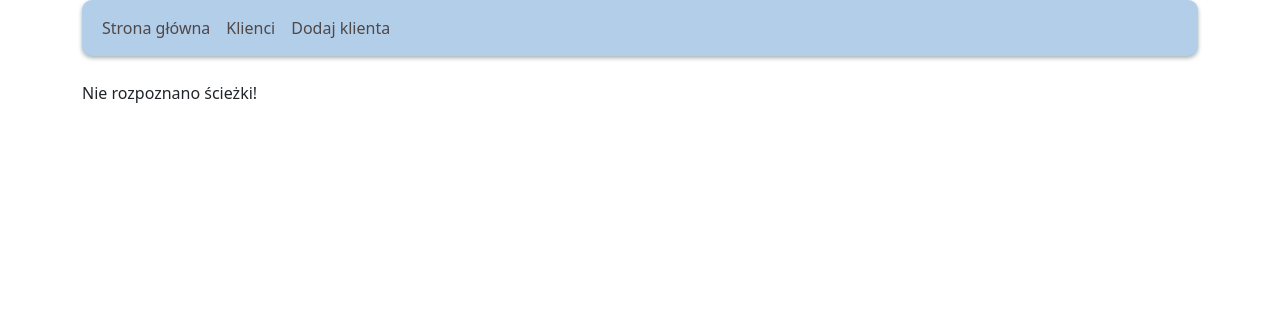
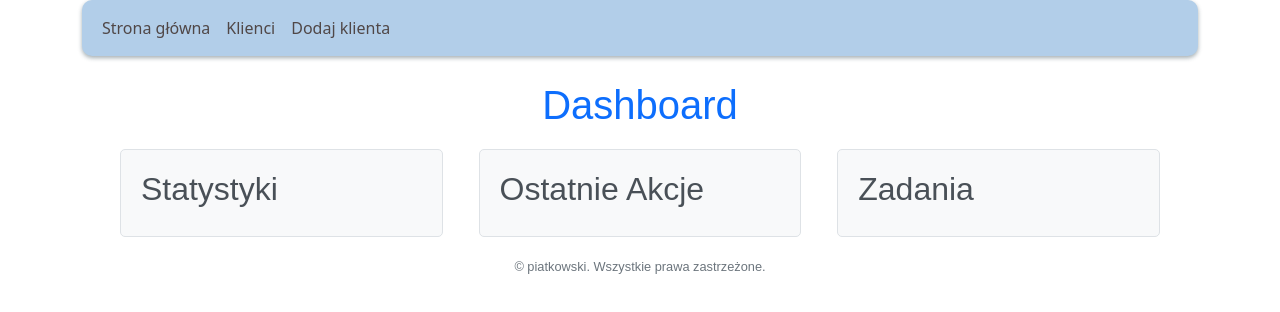
Before and after one commit to sebastianpgab/BusinessBuddyFront, an Angular app: page /dashboard in a window 1280 px wide. Shown: the top 312 px of the page. Built offline with nearby package versions, Linux system fonts and the light colour scheme.

Commit message:
update routing, add dashboard component with user actions tracking

```diff
--- a/src/app/customer/customer-add/customer-add.component.ts
+++ b/src/app/customer/customer-add/customer-add.component.ts
@@ -2,6 +2,7 @@ import { Component, Injectable, OnInit } from '@angular/core';
 import { Customer } from '../model';
 import { CustomerService } from '../customer.service';
 import { MessageService } from 'src/app/message.service';
+import { ActionsService } from 'src/app/last-actions/actions.service';
 
 @Component({
   selector: 'app-customer-add',
@@ -21,12 +22,13 @@ export class CustomerAddComponent implements OnInit {
     phoneNumber: '',
     email: ''
   };
-  constructor(private customerService: CustomerService, private messageService: MessageService) { }
+  constructor(private customerService: CustomerService, private messageService: MessageService, private actionsService: ActionsService ) { }
 
   ngOnInit(): void {
   }
 
   addCustomer() : void {
+    this.actionsService.addAction('Użytkownik dodał klienta');
     this.customerService.postCustomer(this.customer).subscribe(
       () => this.messageService.success("Poprawnie dodano klienta"),
     error => this.messageService.error("Nie udało się dodać klienta"));
--- a/src/app/dashboard/dashboard.component.html
+++ b/src/app/dashboard/dashboard.component.html
@@ -1 +1,19 @@
-<p>dashboard works!</p>
+<div class="dashboard">
+    <div class="header">
+      <h1>Dashboard</h1>
+    </div>
+    <div class="panels">
+      <div class="panel">
+        <h2>Statystyki</h2>
+      </div>
+      <div class="panel">
+        <h2>Ostatnie Akcje</h2>
+      </div>
+      <div class="panel">
+        <h2>Zadania</h2>
+      </div>
+    </div>
+    <div class="footer">
+      <p>&copy; piatkowski. Wszystkie prawa zastrzeżone.</p>
+    </div>
+  </div>
--- /dev/null
+++ b/src/app/last-actions/actions.service.ts
@@ -0,0 +1,21 @@
+import { Injectable } from '@angular/core';
+
+@Injectable({
+  providedIn: 'root'
+})
+export class ActionsService {
+  private actions: string[] = [];
+
+  constructor() {}
+
+  addAction(action: string) {
+    this.actions.push(action);
+    if (this.actions.length > 10) {
+      this.actions.shift();
+    }
+  }
+
+  getActions(): string[] {
+    return this.actions;
+  }
+}
--- /dev/null
+++ b/src/app/last-actions/last-actions.component.html
@@ -0,0 +1,6 @@
+<div>
+    <h3>Ostatnie akcje</h3>
+    <ul>
+      <li *ngFor="let action of actions">{{ action }}</li>
+    </ul>
+</div>
--- /dev/null
+++ b/src/app/last-actions/last-actions.component.ts
@@ -0,0 +1,18 @@
+import { Component, OnInit } from '@angular/core';
+import { ActionsService } from './actions.service';
+
+@Component({
+  selector: 'app-last-actions',
+  templateUrl: './last-actions.component.html',
+  styles: [
+  ]
+})
+export class LastActionsComponent implements OnInit {
+  actions: string[] = [];
+
+  constructor(private actionsService: ActionsService) {}
+
+  ngOnInit() {
+    this.actions = this.actionsService.getActions();
+  }
+}
--- a/src/core/navbar/navbar.component.html
+++ b/src/core/navbar/navbar.component.html
@@ -6,13 +6,13 @@
       <div class="collapse navbar-collapse" id="navbarNav">
         <ul class="navbar-nav me-auto mb-2 mb-lg-0">
           <li class="nav-item">
-            <a class="nav-link active" aria-current="page" href="#">Strona główna</a>
+            <a class="nav-link active" aria-current="page" routerLink="dashboard">Strona główna</a>
           </li>
           <li class="nav-item">
-            <a class="nav-link" href="#">Klienci</a>
+            <a class="nav-link" routerLink="customer/list">Klienci</a>
           </li>
           <li class="nav-item">
-            <a class="nav-link" href="#">Dodaj klienta</a>
+            <a class="nav-link" routerLink="customer/add">Dodaj klienta</a>
           </li>
         </ul>
       </div>
--- a/src/styles.scss
+++ b/src/styles.scss
@@ -36,3 +36,42 @@ h3 {
   .navbar-custom .navbar-toggler {
     background-color: #007bff !important; // Kolor tła przełącznika na urządzeniach mobilnych
   }
+
+  //dashboard
+
+  /* dashboard.component.css */
+.dashboard {
+  font-family: 'Arial', sans-serif;
+  color: #333;
+  margin: 20px;
+}
+
+.header h1 {
+  color: #0d6efd;
+  text-align: center;
+}
+
+.panels {
+  display: flex;
+  justify-content: space-around;
+  margin-top: 20px;
+}
+
+.panel {
+  background-color: #f8f9fa;
+  border: 1px solid #dee2e6;
+  border-radius: 5px;
+  padding: 20px;
+  width: 30%;
+}
+
+.panel h2 {
+  color: #495057;
+}
+
+.footer {
+  text-align: center;
+  margin-top: 20px;
+  font-size: 0.8em;
+  color: #6c757d;
+}
```
Also changed, not shown: src/app/app.module.ts (+7 -1 lines), src/app/dashboard/dashboard.module.ts (added, +17 -0 lines), src/app/last-actions/actions.module.ts (added, +16 -0 lines).
